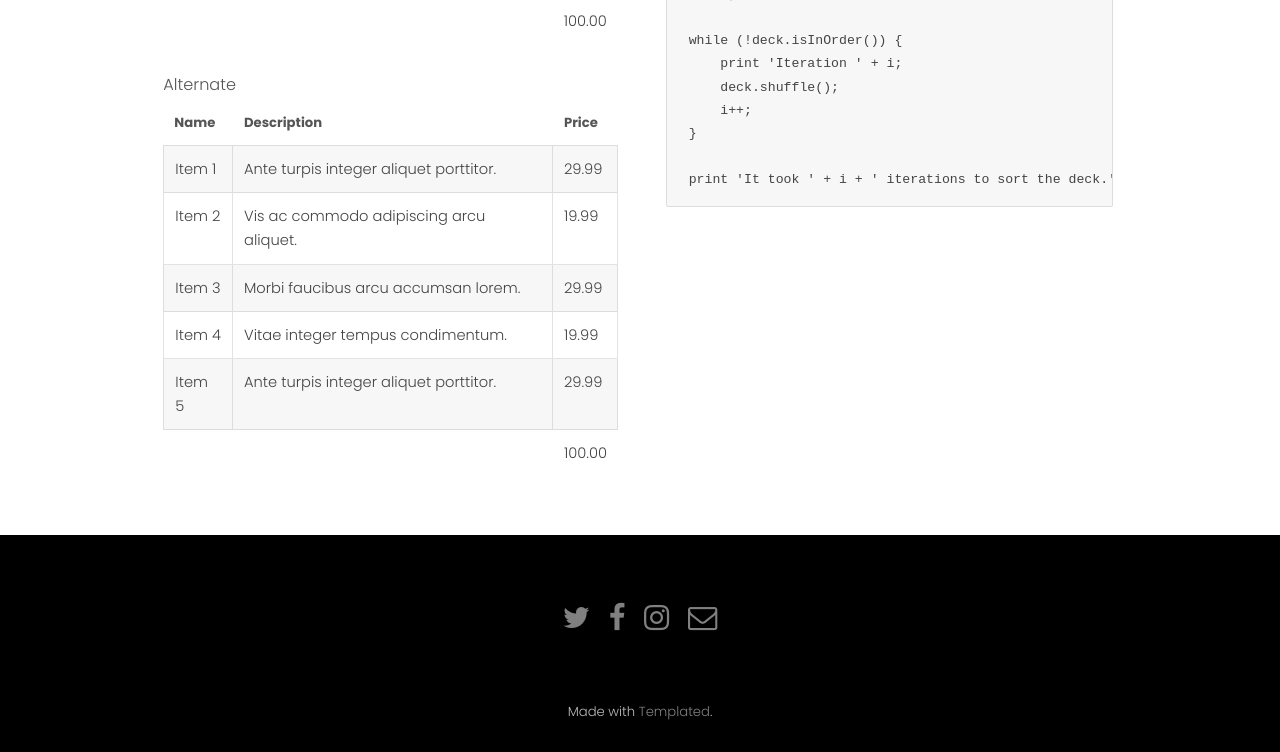
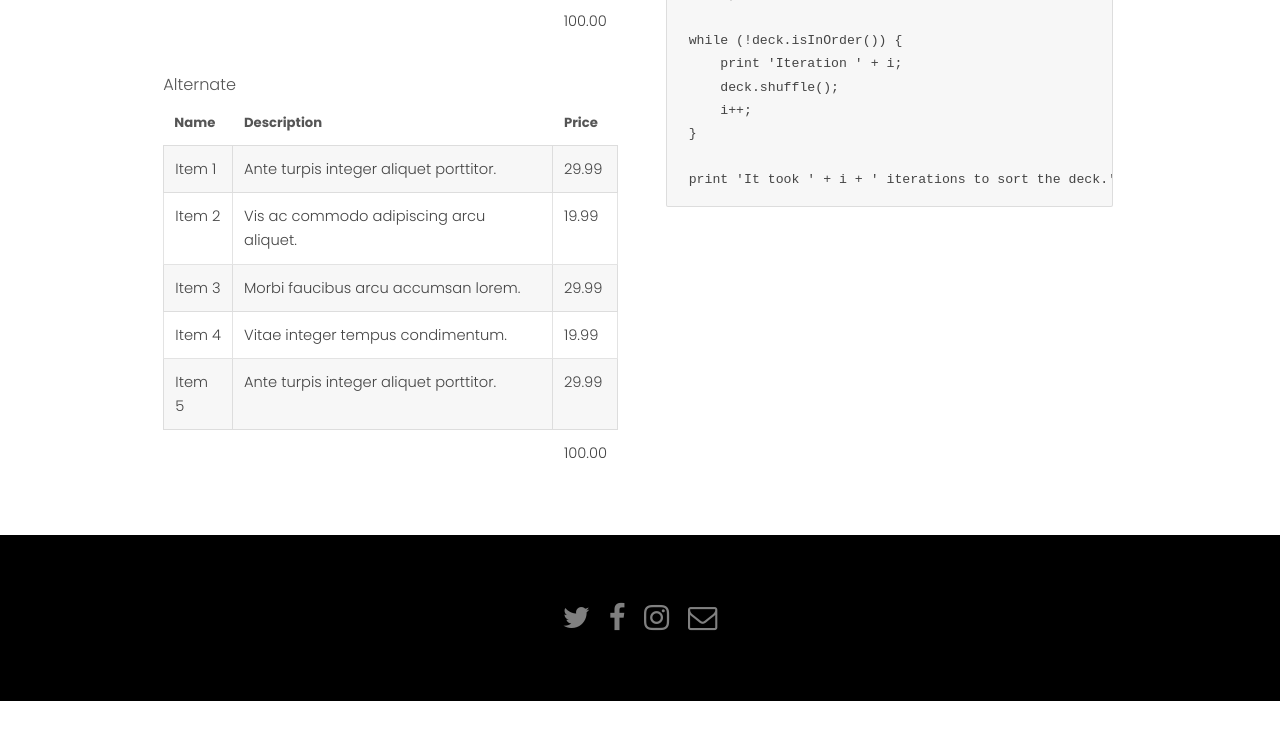
Before and after one commit to gourub/shadow, a plain HTML site: page elements.html in a window 1280 px wide. Shown: the part 3658-4410 px from the top of the page. After the commit the page ends 4359 px from the top, so only its background shows below. Drawn offline with Linux system fonts and the light colour scheme.

Commit message:
Update elements.html

```diff
--- a/elements.html
+++ b/elements.html
@@ -1,5 +1,5 @@
 <!DOCTYPE HTML>
-<html><head><title>Tempest</title><meta charset="utf-8"><meta name="robots" content="index, follow, max-image-preview:large, max-snippet:-1, max-video-preview:-1"><meta name="viewport" content="width=device-width, initial-scale=1"><link rel="stylesheet" href="assets/css/main.css"></head><body class="subpage">
+<html><head><title>Tempes</title><meta charset="utf-8"><meta name="robots" content="index, follow, max-image-preview:large, max-snippet:-1, max-video-preview:-1"><meta name="viewport" content="width=device-width, initial-scale=1"><link rel="stylesheet" href="assets/css/main.css"></head><body class="subpage">
 
 		<!-- Header -->
 			<header id="header"><div class="logo"><a href="index.html">ShadowTempest</span></a></div>
@@ -298,9 +298,9 @@ print 'It took ' + i + ' iterations to sort the deck.';
 						<li><a href="#" class="icon fa-instagram"><span class="label">Instagram</span></a></li>
 						<li><a href="#" class="icon fa-envelope-o"><span class="label">Email</span></a></li>
 					</ul></div>
-			</footer><div class="copyright">
-			Made with <a href="https://templated.co/">Templated</a>.
-		</div>
+			</footer>
 
 		<!-- Scripts -->
-			<script src="assets/js/jquery.min.js"></script><script src="assets/js/jquery.scrollex.min.js"></script><script src="assets/js/skel.min.js"></script><script src="assets/js/util.js"></script><script src="assets/js/main.js"></script></body></html>
+			<script src="assets/js/jquery.min.js"></script><script src="assets/js/jquery.scrollex.min.js"></script>
+			<script src="assets/js/skel.min.js"></script><script src="assets/js/util.js"></script>
+			<script src="assets/js/main.js"></script></body></html>
```
